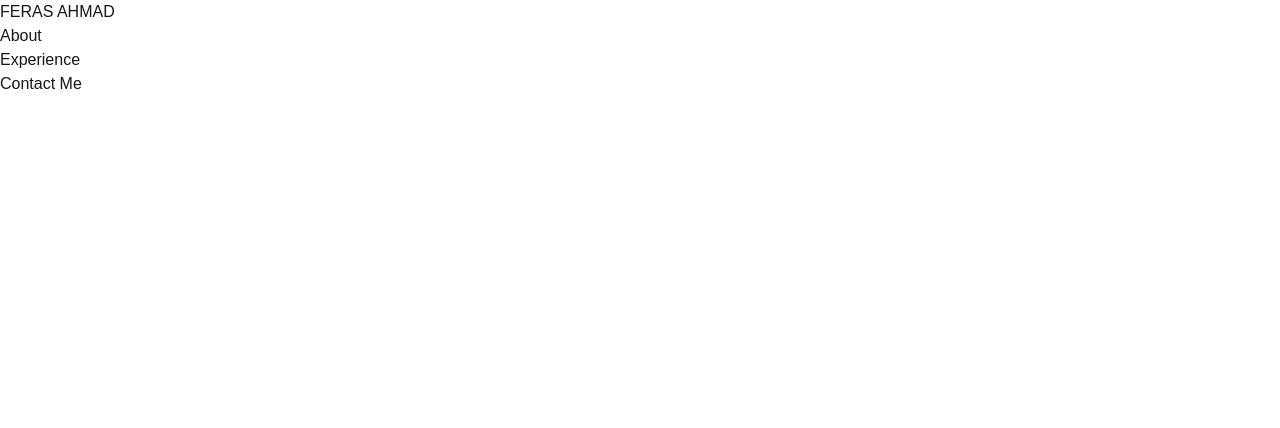
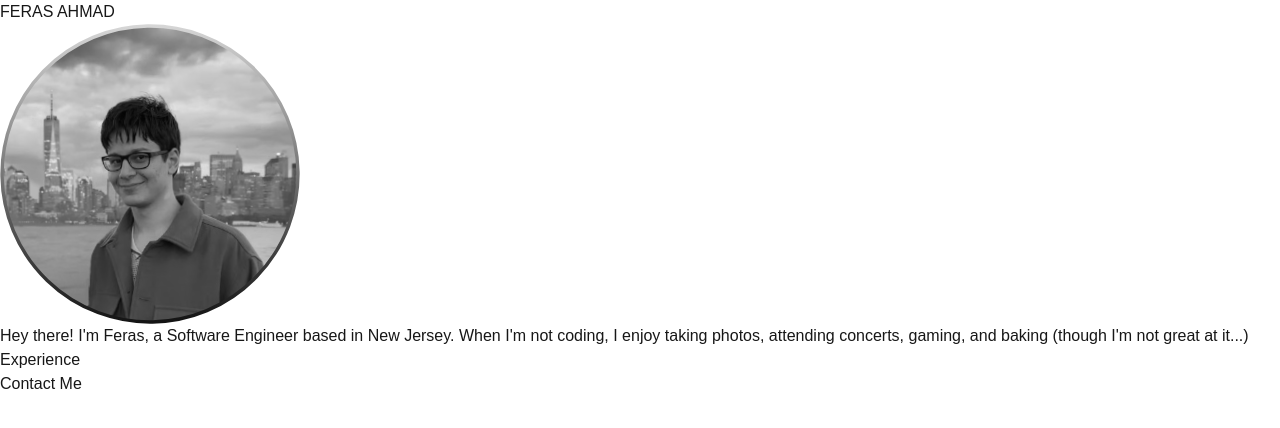
Before and after one commit to ferasahmad/ferasahmad, a Next.js app: page / in a window 1280 px wide. Shown: the top 428 px of the page. Built offline with nearby package versions, Linux system fonts and the light colour scheme.

Commit message:
feat: Add personal bio and profile image to About section

```diff
--- a/src/components/About.tsx
+++ b/src/components/About.tsx
@@ -1,9 +1,20 @@
+import Image from "next/image";
 import SectionContainer from "./SectionContainer";
 
 export default function About() {
   return (
-    <SectionContainer className="bg-gray-500">
-      <h2>About</h2>
+    <SectionContainer className="justify-between lg:flex-row flex-col">
+      <Image
+        src="/images/me.svg"
+        height={300}
+        width={300}
+        alt="Profile picture"
+      />
+      <p className="lg:max-w-[400px] text-justify font-semibold text-2xl lg:text-xl">
+        Hey there! I&apos;m Feras, a Software Engineer based in New Jersey. When
+        I&apos;m not coding, I enjoy taking photos, attending concerts, gaming,
+        and baking (though I&apos;m not great at it...)
+      </p>
     </SectionContainer>
   );
 }
```
